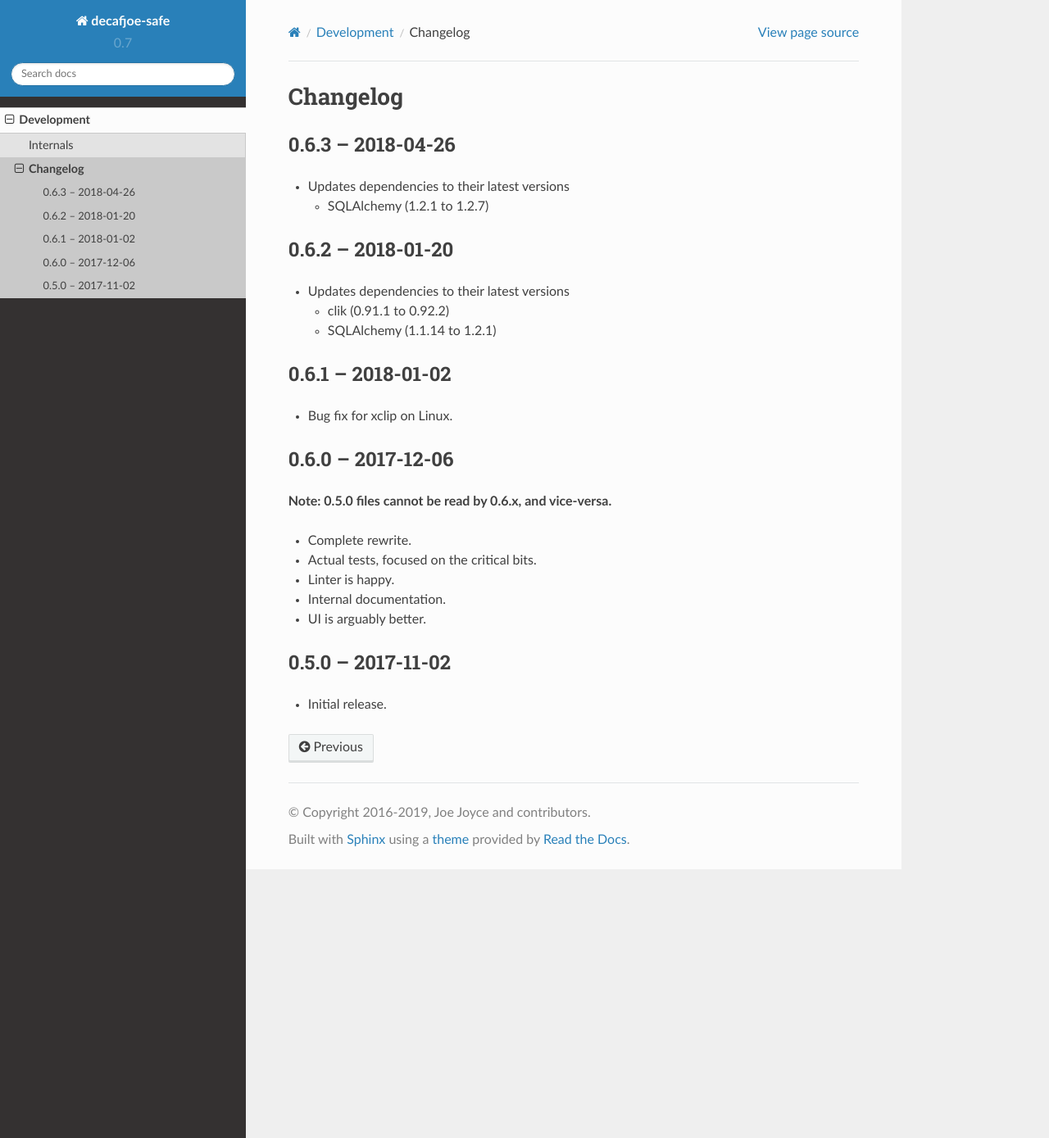
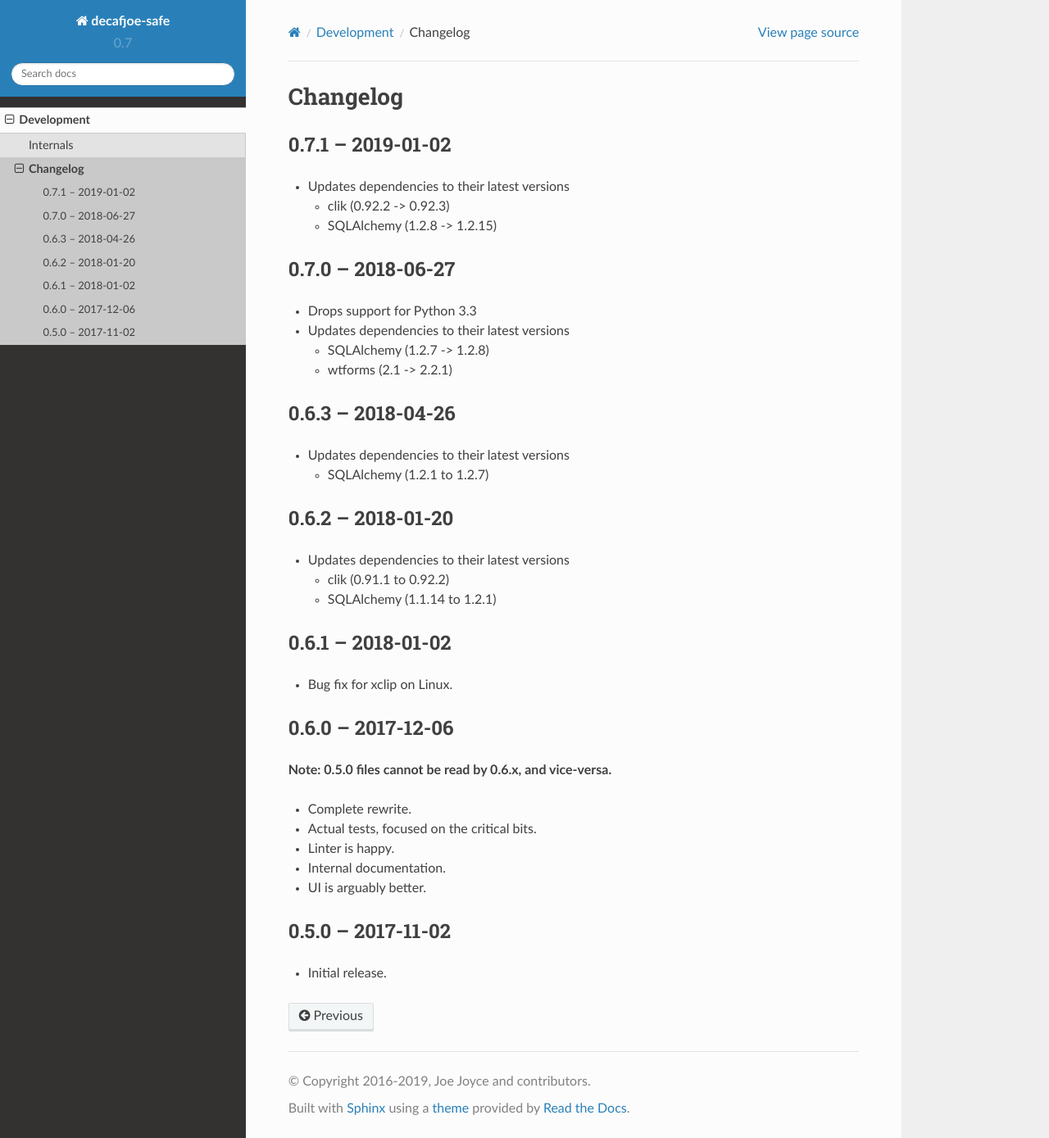
Before and after one commit to decafjoe/safe, a Sphinx documentation site: the page built from doc/development/changelog.rst, in a window 1280 px wide and 1389 px high. Shown: the whole window at 82% size. Built offline with Sphinx 7.4.7 and the Read the Docs theme 2.0.0, drawn with Linux system fonts in a browser that asks for light colours; pages that are not in the unit, such as notebooks, are missing from menus.

Commit message:
Updates the changelog for the forthcoming release.

```diff
--- a/doc/development/changelog.rst
+++ b/doc/development/changelog.rst
@@ -2,6 +2,25 @@
 ===========
  Changelog
 ===========
+
+
+0.7.1 -- 2019-01-02
+===================
+
+* Updates dependencies to their latest versions
+
+  * clik (0.92.2 -> 0.92.3)
+  * SQLAlchemy (1.2.8 -> 1.2.15)
+
+
+0.7.0 -- 2018-06-27
+===================
+
+* Drops support for Python 3.3
+* Updates dependencies to their latest versions
+
+  * SQLAlchemy (1.2.7 -> 1.2.8)
+  * wtforms (2.1 -> 2.2.1)
 
 
 0.6.3 -- 2018-04-26
```
